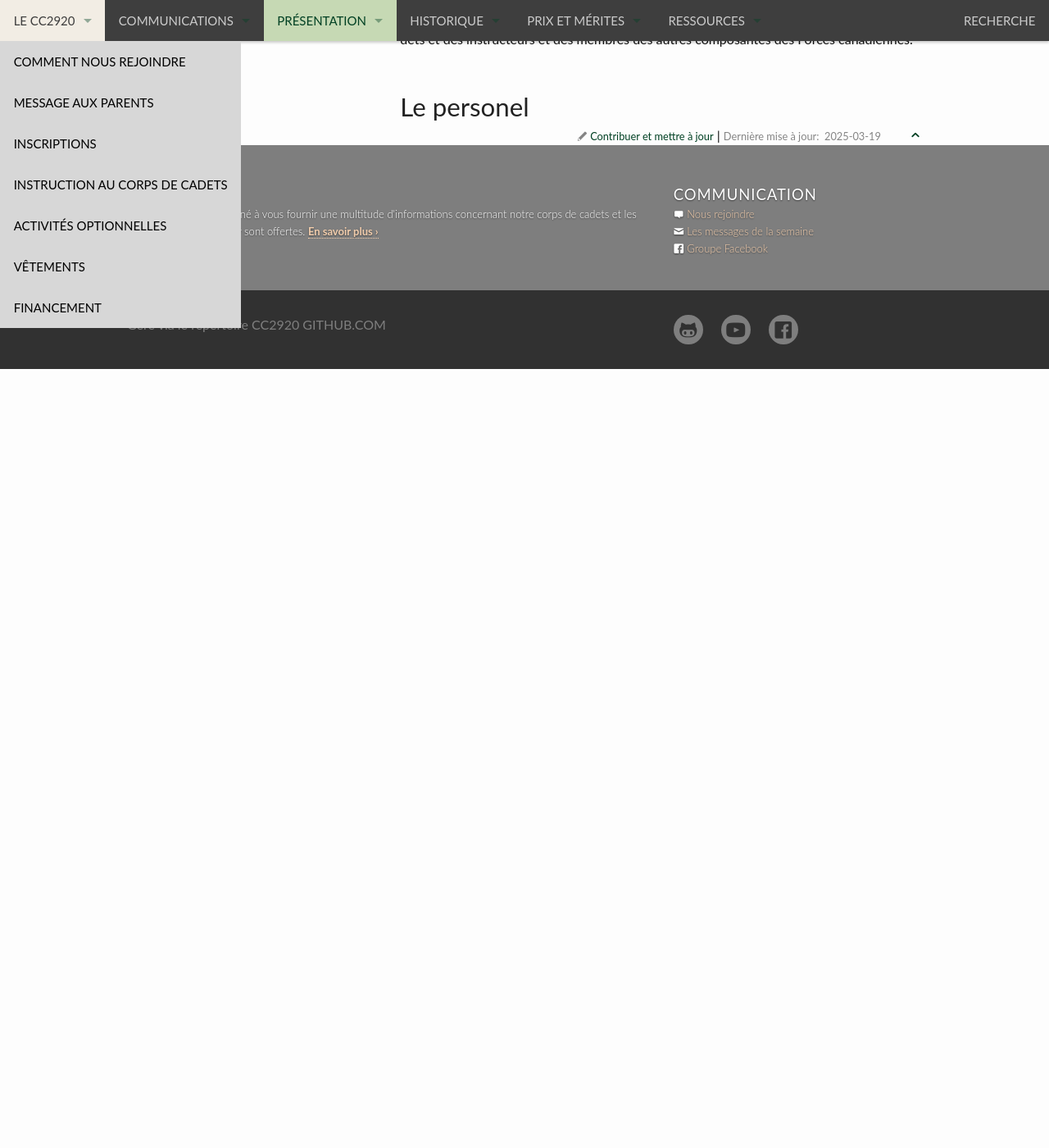
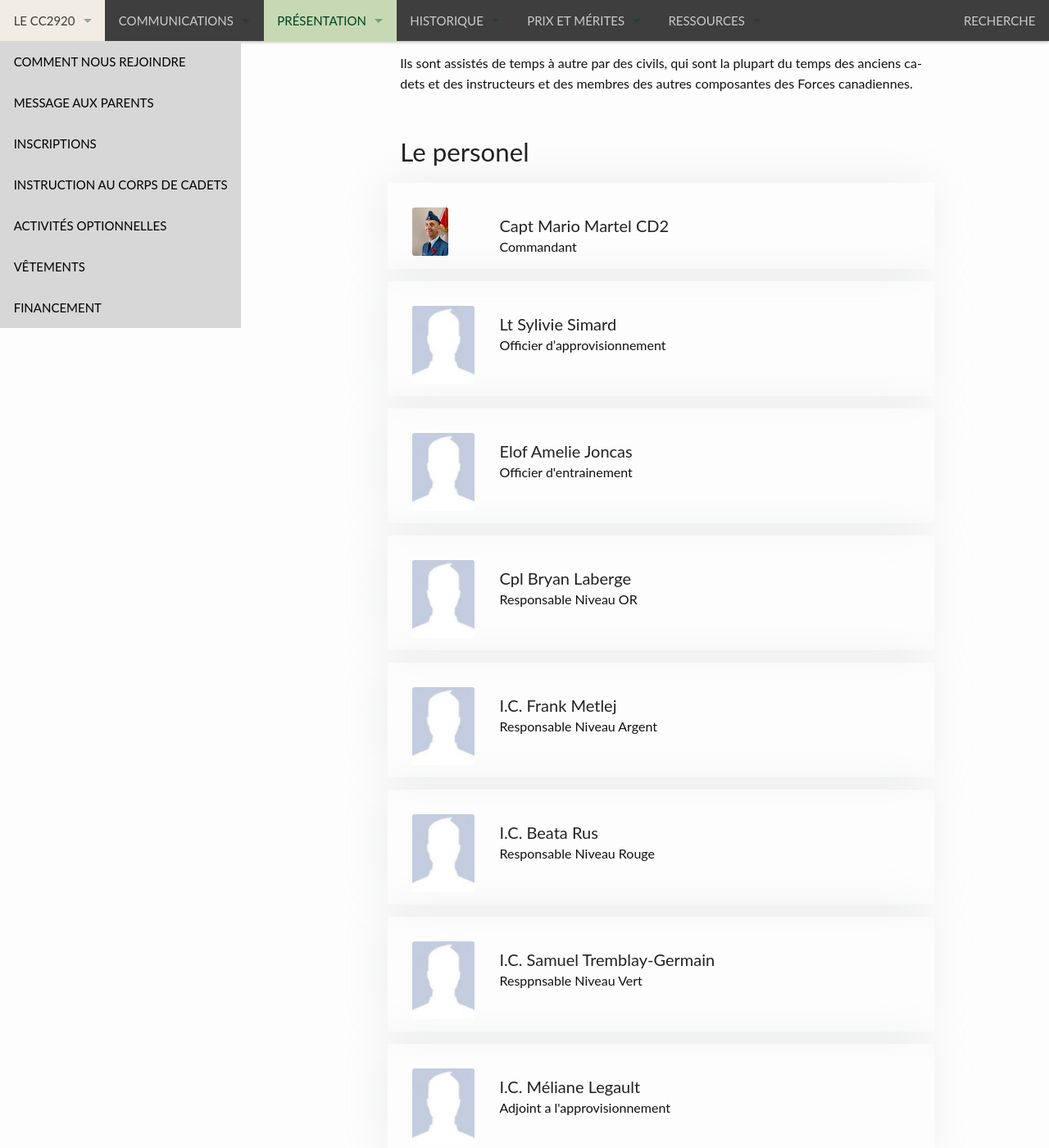
Before and after one commit to CC2920/web, a Jekyll site: the page built from _presentation/personnel.md, in a window 1280 px wide and 1400 px high, scrolled down 577 px. Shown: the whole window at 82% size. Built offline with Jekyll 4.4.1, drawn with Linux system fonts in a browser that asks for light colours; before the commit the page ends 1027 px from its top, so only the background shows below that; some of the changed lines change nothing that is shown; some of the changed text lies outside the part shown.

Commit message:
Update personnel.md

```diff
--- a/_presentation/personnel.md
+++ b/_presentation/personnel.md
@@ -38,17 +38,17 @@ le-personnel:
     title: Responsable Niveau Rouge
     email:
 
-  - persnonnel:
-    picture
+  - personnel:
+    picture:
     name : I.C. Samuel Tremblay-Germain
     title : Resppnsable Niveau Vert
     email :
 
   - personnel:
-    picture
+    picture:
     name : I.C. Méliane Legault
-    title : adjoint a l'approvisionnement
-    email
+    title : Adjoint a l'approvisionnement
+    email :
 ---
 
 Voici l'équipe des adultes responsables de nos cadets.
```
